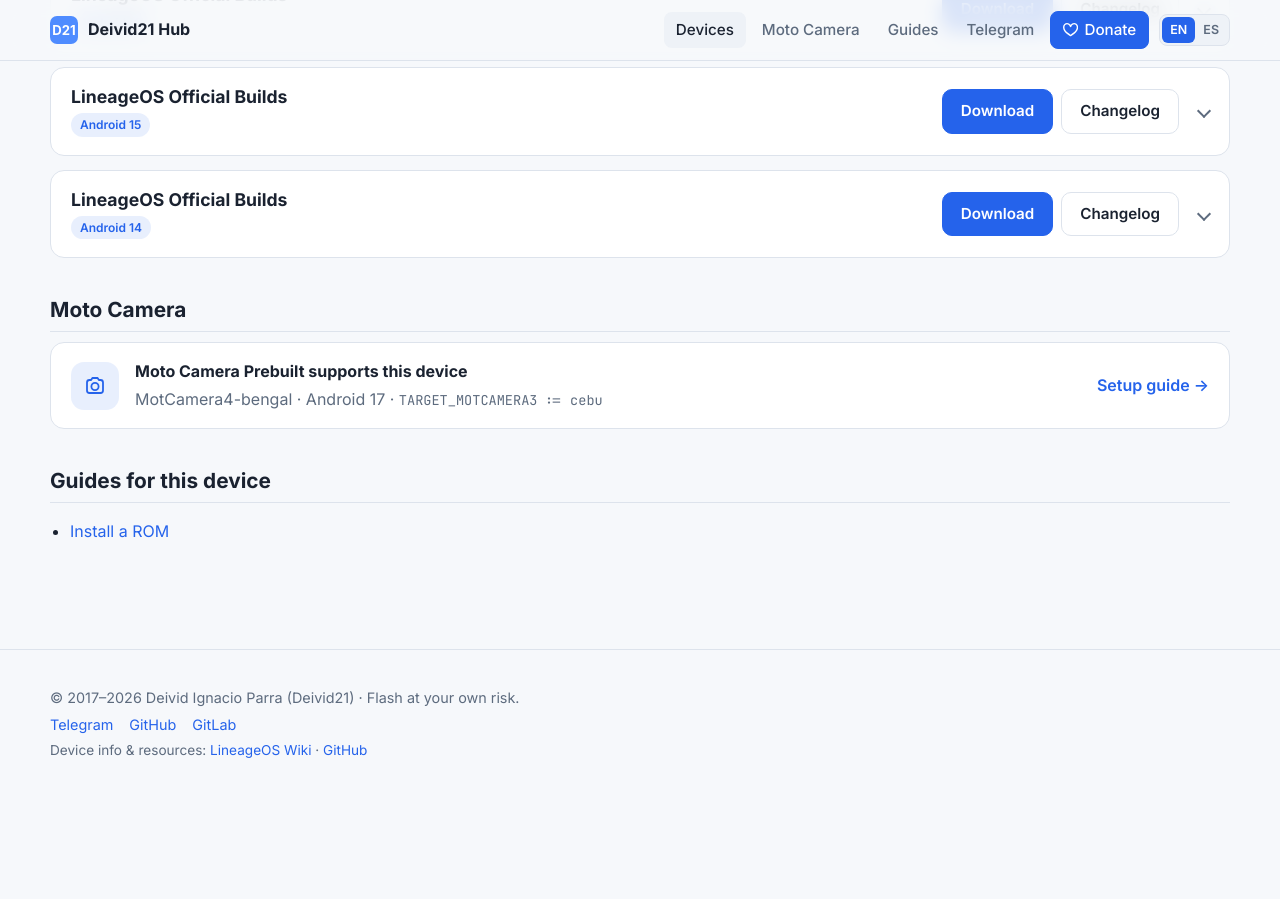
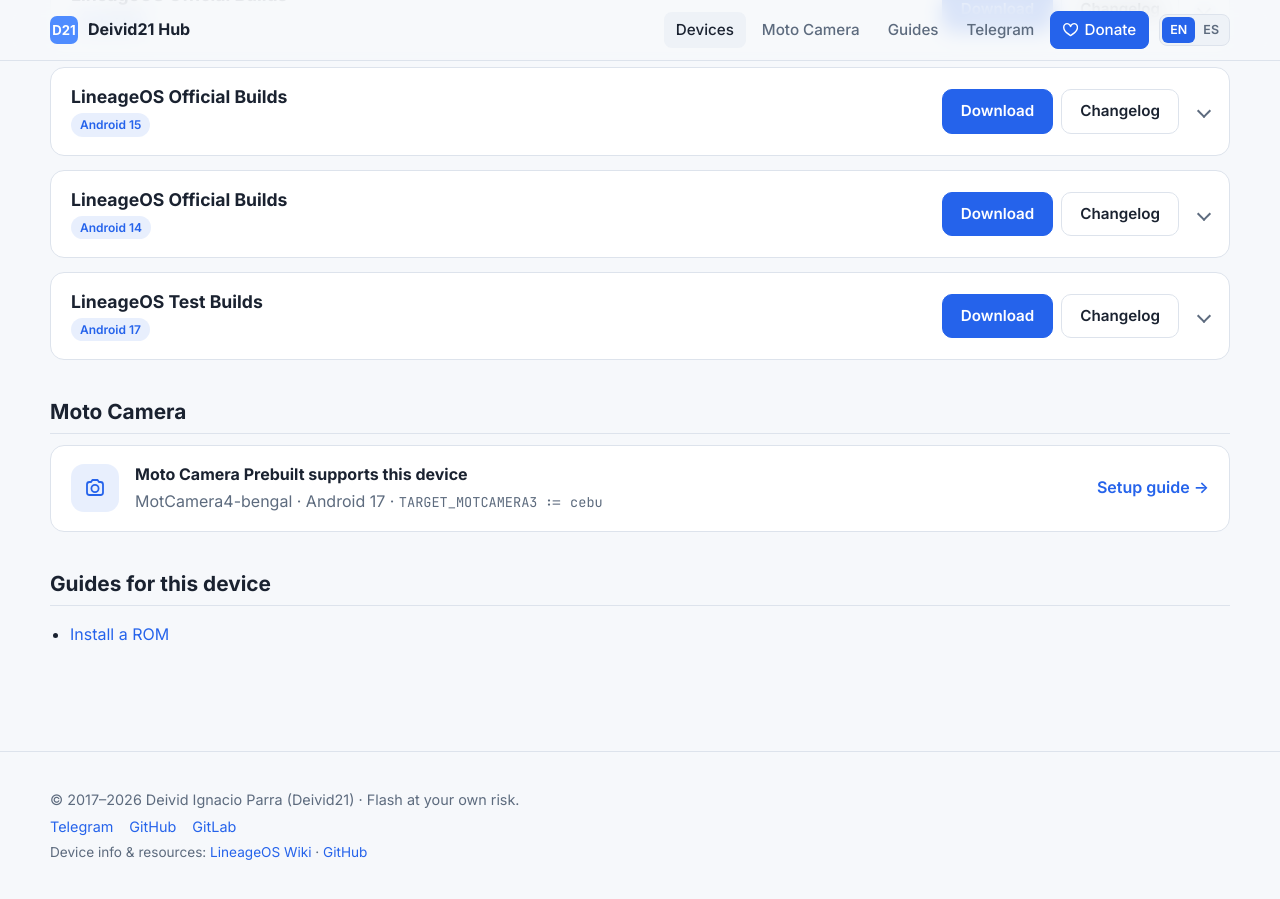
Before and after one commit to Deivid21/deivid21.github.io, a Jekyll site: the page built from _devices/cebu.md, in a window 1280 px wide and 900 px high, scrolled down 764 px. Built offline with Jekyll 4.4.1, drawn with Linux system fonts in a browser that asks for light colours; before the commit the page ends 1562 px from its top, so only the background shows below that; part of the change alters nothing that is shown.

Commit message:
feat: add cebu LineageOS 24.0 test build
Co-Authored-By: Claude Opus 5.5 <noreply@anthropic.com>

```diff
--- a/_devices/cebu.md
+++ b/_devices/cebu.md
@@ -20,6 +20,30 @@ roms:
     # version: ""
     # status: active      # active | discontinued
     # date: 2026-11-03
+  - name: LineageOS
+    type: test
+    android: 17
+    version: "24.0"
+    status: active
+    date: 2026-11-08
+    download: https://github.com/Deivid21/RELEASES/releases/download/lineage-24.0-20261108-UNOFFICIAL-cebu/lineage-24.0-20261108-UNOFFICIAL-cebu.zip
+    changelog: https://github.com/Deivid21/RELEASES/releases/tag/lineage-24.0-20261108-UNOFFICIAL-cebu
+    sha256: "007247ebe8a8e1560953166d0c544c92422b24889d4c05d7eee078b6db9703bc"
+    filesize: "1.37 GB"
+    security_patch: November 2026
+    gapps: false
+    forum: https://xdaforums.com/t/rom-17-official-lineageos-24-0-for-moto-g9-power-cebu.4719845/
+    files:
+      - name: boot.img
+        url: https://github.com/Deivid21/RELEASES/releases/download/lineage-24.0-20261108-UNOFFICIAL-cebu/boot.img
+      - name: dtbo.img
+        url: https://github.com/Deivid21/RELEASES/releases/download/lineage-24.0-20261108-UNOFFICIAL-cebu/dtbo.img
+      - name: recovery.img
+        url: https://github.com/Deivid21/RELEASES/releases/download/lineage-24.0-20261108-UNOFFICIAL-cebu/recovery.img
+      - name: vbmeta.img
+        url: https://github.com/Deivid21/RELEASES/releases/download/lineage-24.0-20261108-UNOFFICIAL-cebu/vbmeta.img
+    notes: "Test build: November 2026 security patch, SELinux set to permissive, Linux kernel 4.19.325-cip136 and a fix for the screen sometimes staying black and not turning off properly after locking. Also EROFS filesystem, odm partition, higher dalvik-heap limits, blurs available (off by default) and Moto Camera 4 built from prebuilt source."
+    notes_es: "Build de prueba: parche de seguridad de noviembre de 2026, SELinux en permissive, kernel Linux 4.19.325-cip136 y corrección de la pantalla que a veces quedaba en negro y no se apagaba bien al bloquear. Además: sistema de archivos EROFS, partición odm, límites de dalvik-heap más altos, blurs disponibles (desactivados por defecto) y Moto Camera 4 compilada desde prebuilts."
   - name: LineageOS
     archived: true
     android: 16
```
